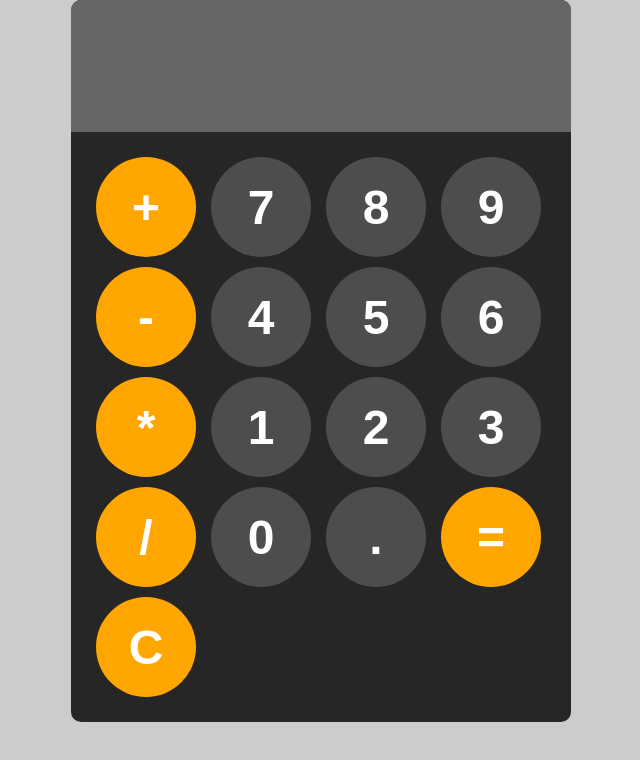
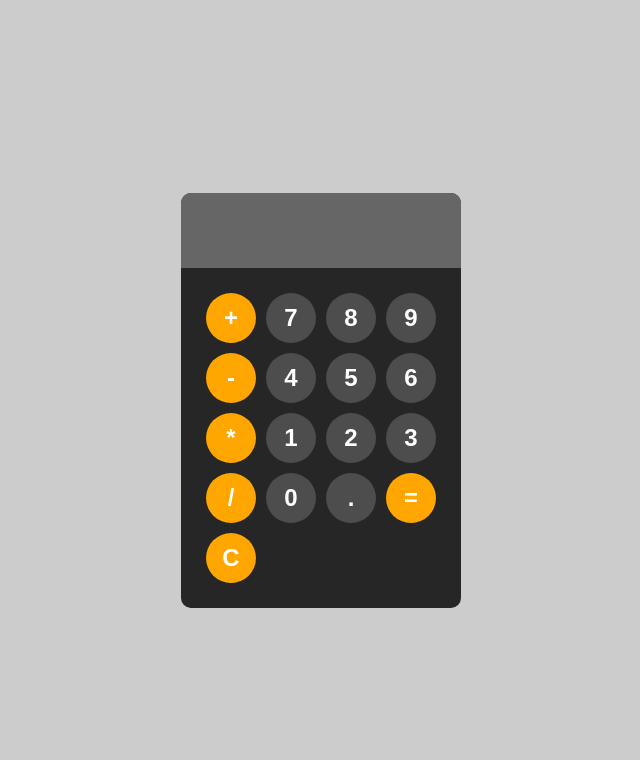
Before and after one commit to Suprakash-Dhar-PW/Calculator, a website: page index.html in a window 1280 px wide. Shown: the whole page, without its empty margins (319-959 px from the left). Drawn offline with Linux system fonts and the light colour scheme.

Commit message:
Moddified style file

```diff
--- a/style.css
+++ b/style.css
@@ -3,7 +3,7 @@ body{
     justify-content: center;
     align-items: center;
     margin: 0px;
-    /* height: 100vh; */
+    height: 100vh;
     background-color: hsl(0, 0%, 80%);
 
 }
@@ -17,13 +17,13 @@ body{
     background-color: hsl(39, 100%, 70%);
 }
 button{
-    width: 100px;
-    height: 100px;
+    width: 50px;
+    height: 50px;
     border: none;
     border-radius:50px;
     background-color: hsl(0, 0%, 30%);
     color: white;
-    font-size: 3rem;
+    font-size: 1.5rem;
     font-weight: bold;
     cursor: pointer;
 }
@@ -42,15 +42,15 @@ button:active{
 #calculator{
     font-family: Arial,sans-serif;
     background-color: hsl(0, 0%, 15%);
-    max-width: 500px;
+    max-width: 280px;
     border-radius: 10px;
     overflow: hidden;
 }
 #display{
     width: 100%;
-    padding: 20px;
+    padding: 10px;
     border: none;
-    font-size: 5rem;
+    font-size: 3rem;
     text-align: left;
     color: white;
     background-color: hsl(0, 0%, 40%);
```
